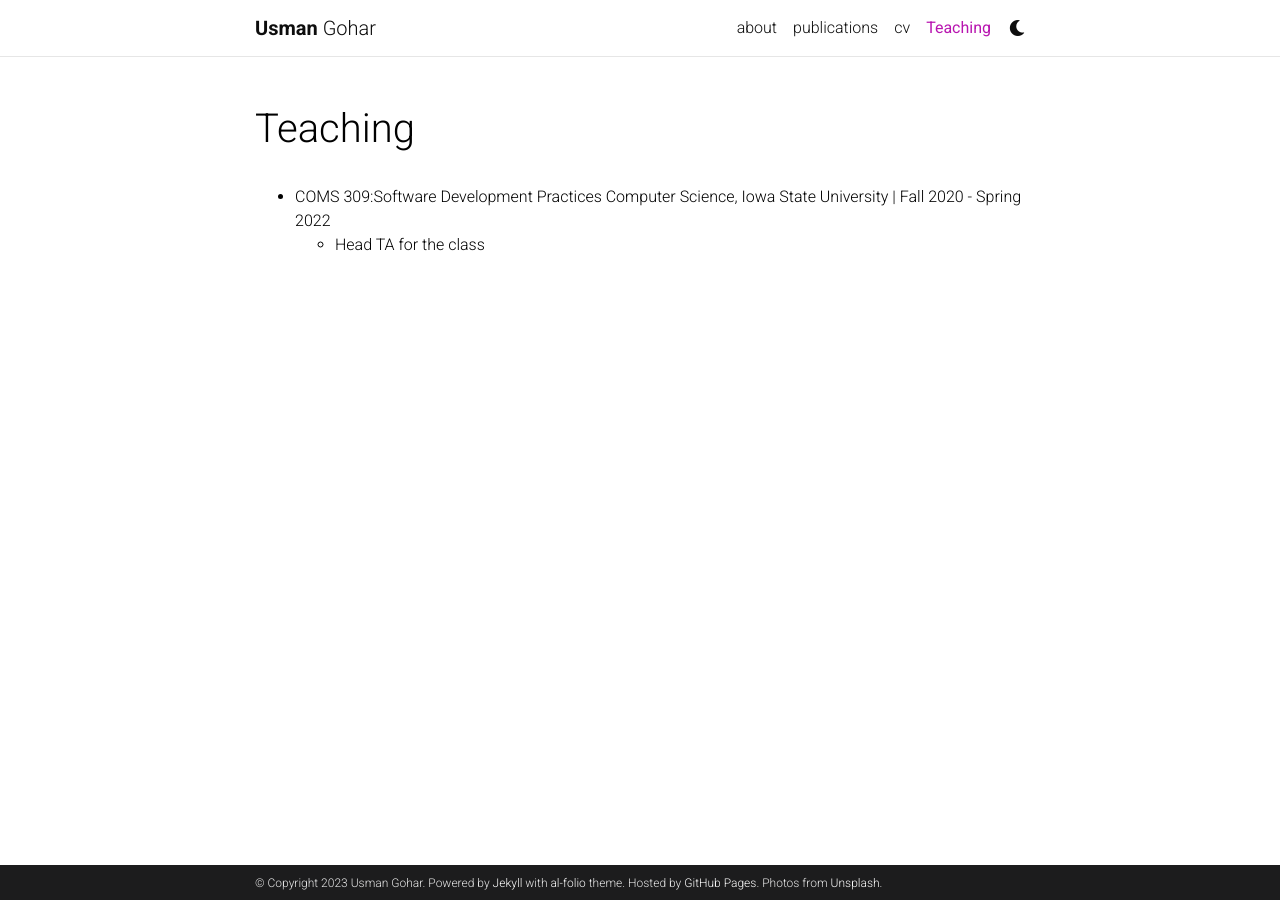
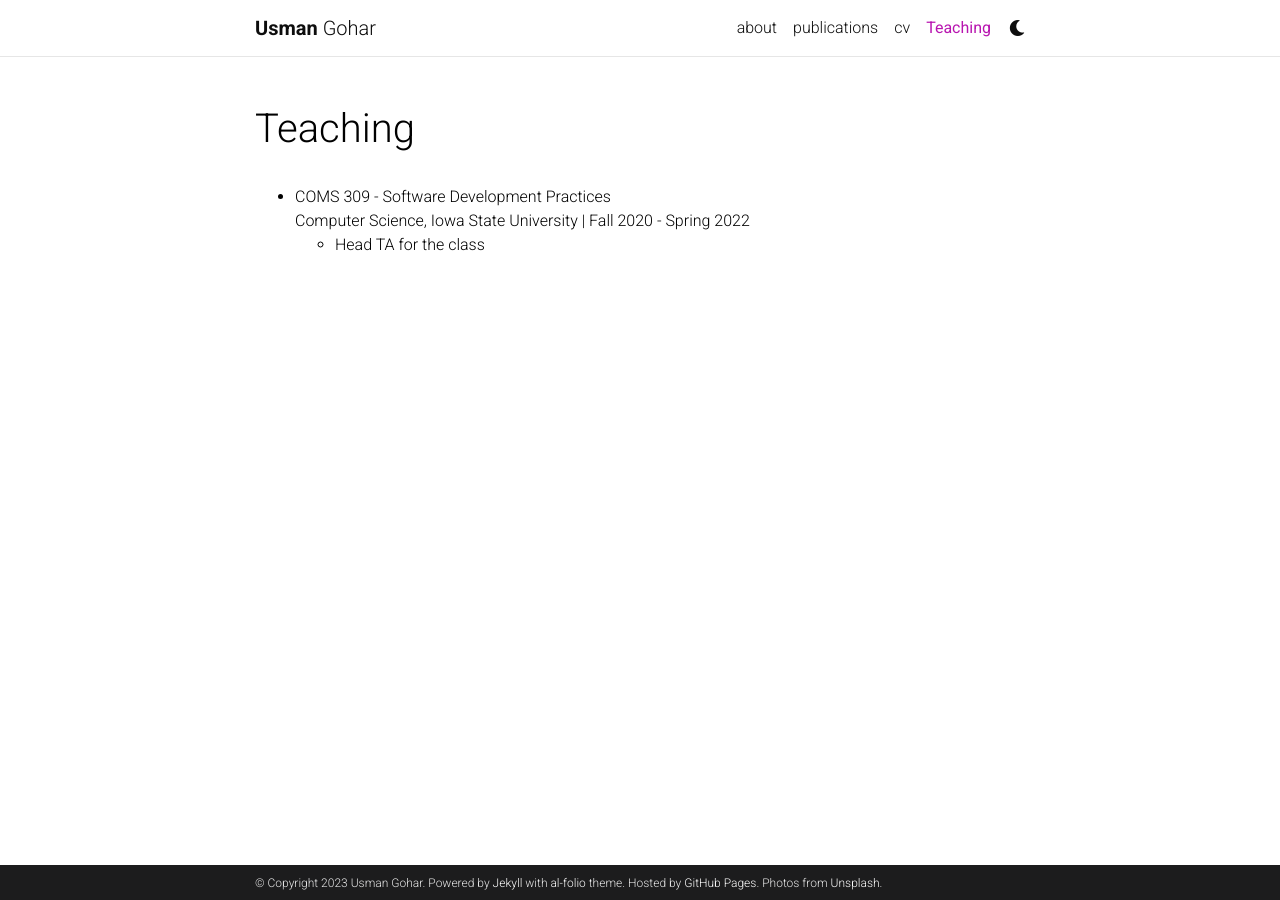
Before and after one commit to UsmanGohar/usmangohar.github.io, a Jekyll site: the page built from _pages/teaching.md, in a window 1280 px wide. Built offline with Jekyll 4.4.1, drawn with Linux system fonts in a browser that asks for light colours; comment, search, counter and statistics services are not loaded; a style sheet for code colours, icons or effects is not loaded.

```diff
--- a/_pages/teaching.md
+++ b/_pages/teaching.md
@@ -6,6 +6,6 @@ nav: true
 nav_order: 5
 ---
 
-- COMS 309:Software Development Practices
+- COMS 309 - Software Development Practices
   Computer Science, Iowa State University | Fall 2020 - Spring 2022
   - Head TA for the class
```
